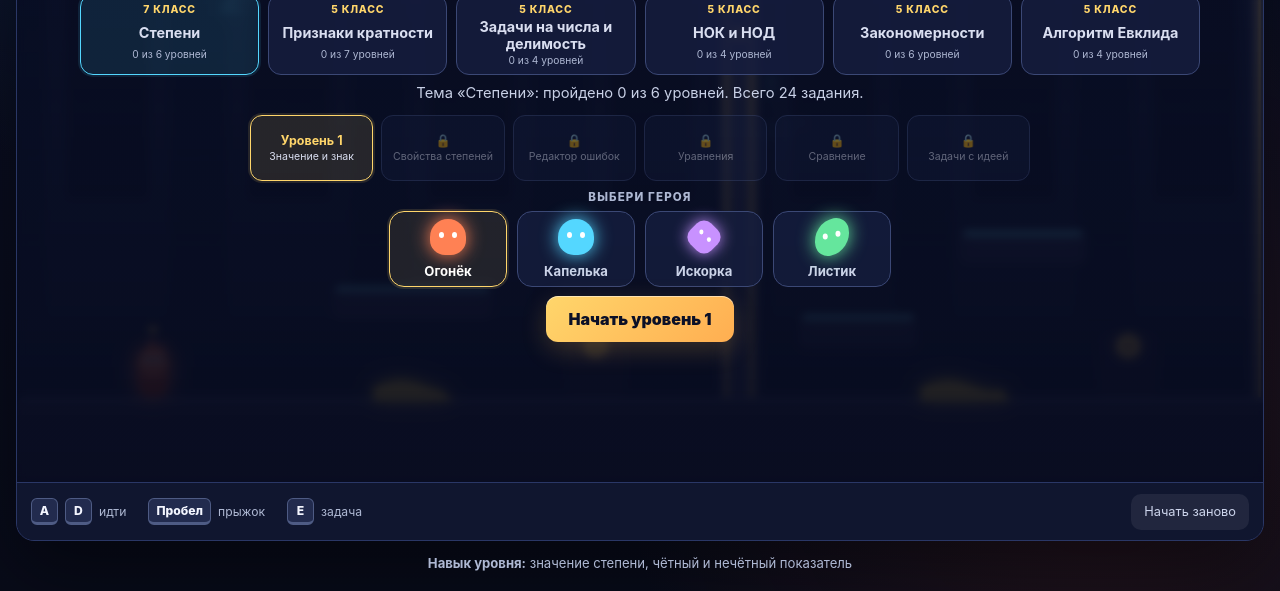
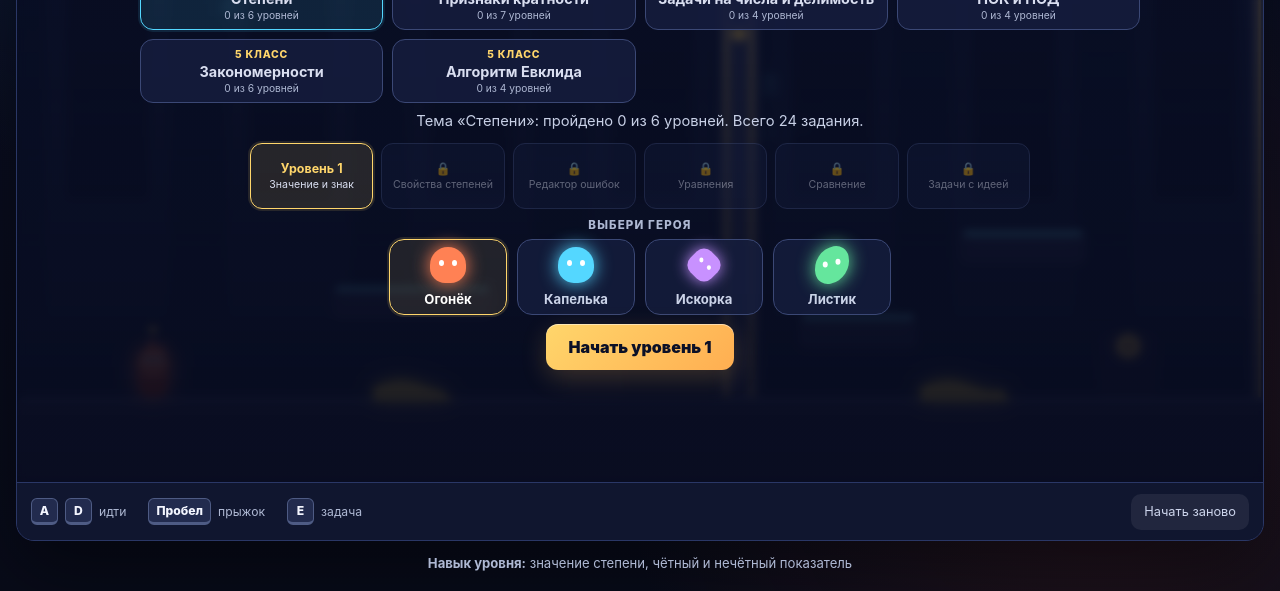
Before and after one commit to elinarakhimova15-hub/elinarakhimova15-hub.github.io, a plain HTML site: page index.html in a window 1280 px wide. Shown: the part 373-964 px from the top of the page. Drawn offline with Linux system fonts and the light colour scheme.

Commit message:
Adjust topic grid

```diff
--- a/styles.css
+++ b/styles.css
@@ -178,8 +178,8 @@ canvas:focus-visible { box-shadow: inset 0 0 0 3px var(--gold); }
 
 .topic-picker {
   display: grid;
-  width: min(1120px, 100%);
-  grid-template-columns: repeat(6, minmax(0, 1fr));
+  width: min(1000px, 100%);
+  grid-template-columns: repeat(4, minmax(0, 1fr));
   gap: 9px;
   margin: 5px 0 8px;
 }
```
